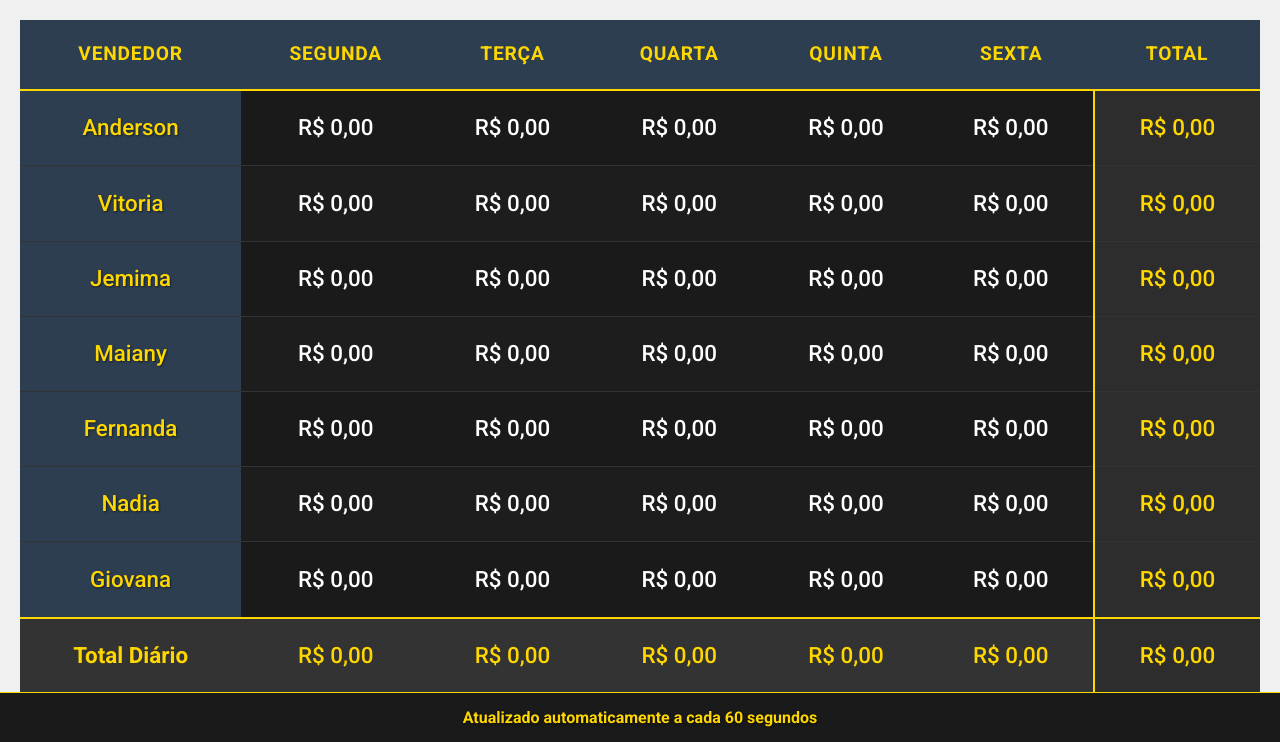
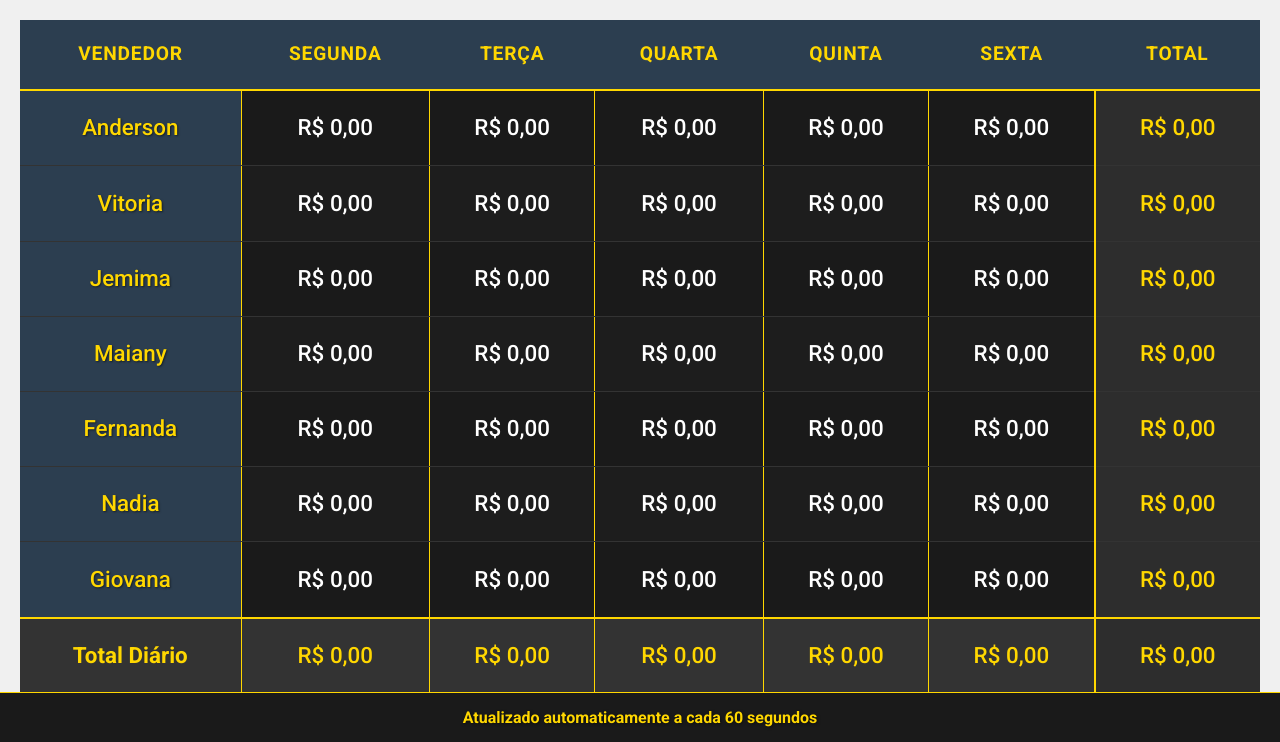
Before and after one commit to aryapromotora-alt/planilha-de-vendas, a Flask app: page /tv in a window 1280 px wide. Shown: the part 57-799 px from the top of the page. Run offline with Flask 3, Linux system fonts and the light colour scheme; some libraries are stand-ins or nearby versions.

Commit message:
Add files via upload

```diff
--- a/templates/tv.html
+++ b/templates/tv.html
@@ -83,6 +83,10 @@
         border-bottom: 1px solid #333;
         transition: background-color 0.2s;
         font-weight: 500;
+    }
+    table.spreadsheet-table td:nth-child(n+2):nth-child(-n+6) {
+        border-left: 1px solid #FFD700;
+        border-right: 1px solid #FFD700;
     }
 
     table.spreadsheet-table tbody tr:nth-child(odd) {
```
